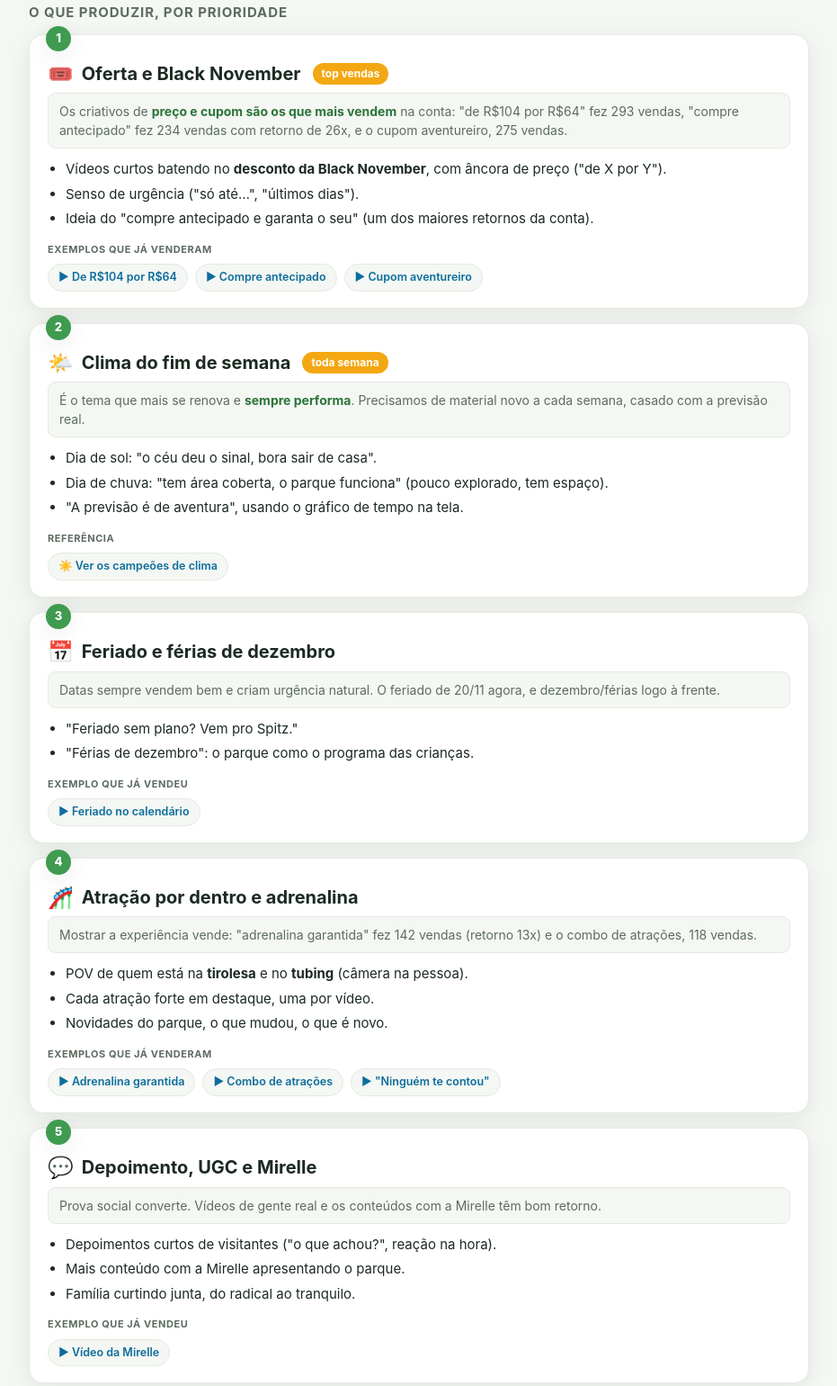
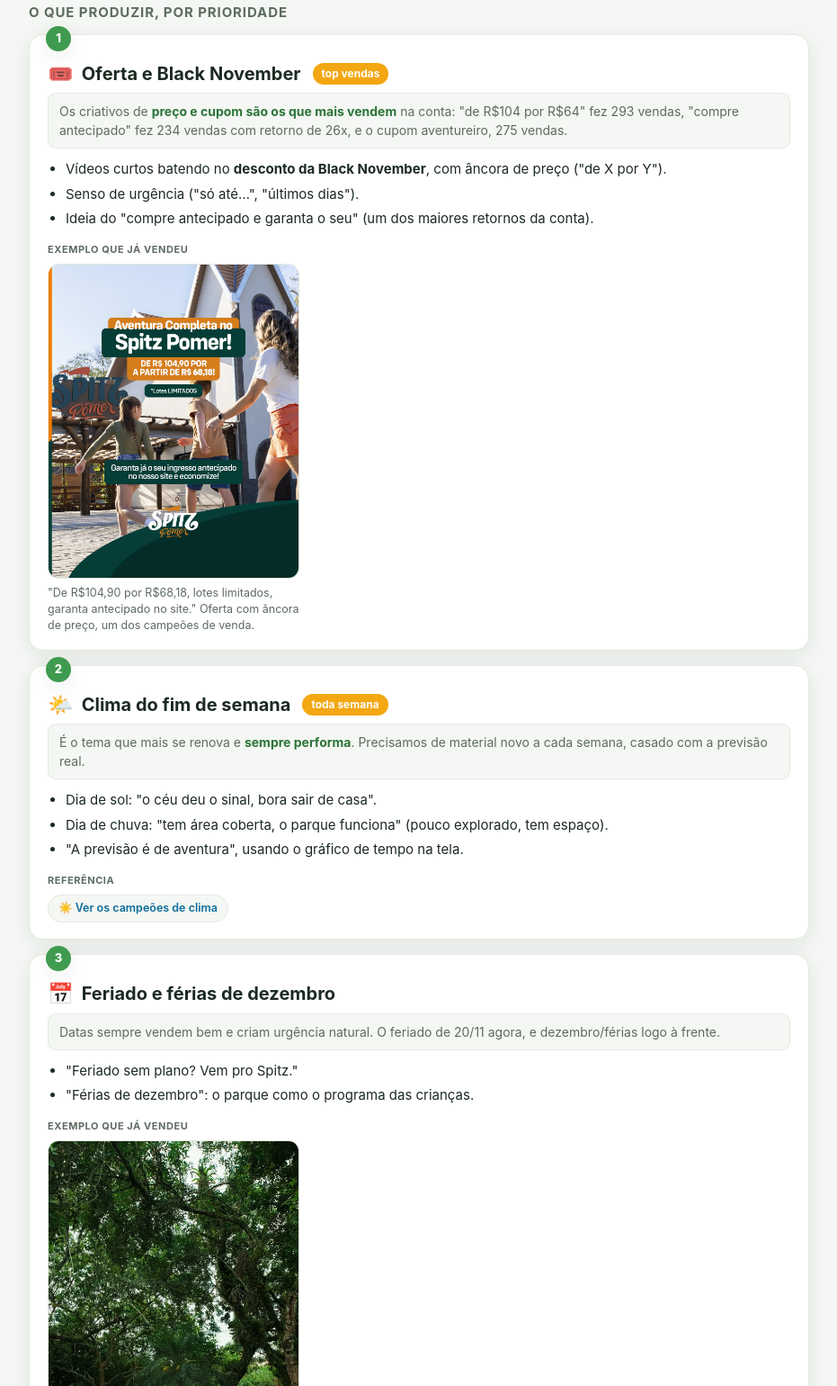
Before and after one commit to cardo-jpg/spitz-pauta-criativos, a plain HTML site: page index.html in a window 1280 px wide. Shown: the part 349-1889 px from the top of the page at 90% size, without its empty margins (174-1105 px from the left). Drawn offline with Linux system fonts and the light colour scheme.

Commit message:
Referencias com capa real (abre sem login)

```diff
--- a/index.html
+++ b/index.html
@@ -54,6 +54,9 @@
   .reflink{display:inline-flex;align-items:center;gap:5px;font-size:12.5px;font-weight:600;text-decoration:none;
     color:var(--sky-ink);background:var(--bg);border:1px solid var(--line);border-radius:999px;padding:5px 11px}
   .reflink:hover{border-color:var(--sky)}
+  .refimg{margin:0;max-width:280px}
+  .refimg img{width:100%;border-radius:12px;display:block;border:1px solid var(--line)}
+  .refimg figcaption{font-size:12.5px;color:var(--muted);margin-top:7px;line-height:1.45}
   .pill{display:inline-block;font-size:12px;font-weight:700;color:#fff;background:var(--sun);
     border-radius:999px;padding:3px 10px;margin-left:4px;vertical-align:middle}
   .specs{display:grid;grid-template-columns:repeat(auto-fit,minmax(220px,1fr));gap:12px}
@@ -93,10 +96,11 @@
       <li>Ideia do "compre antecipado e garanta o seu" (um dos maiores retornos da conta).</li>
     </ul>
     <div class="refs">
-      <span class="lbl">Exemplos que já venderam</span>
-      <a class="reflink" href="https://fb.me/2cVfnntIHkRylx8" target="_blank" rel="noopener">▶ De R$104 por R$64</a>
-      <a class="reflink" href="https://fb.me/1Z1ngvFUpfp9HTp" target="_blank" rel="noopener">▶ Compre antecipado</a>
-      <a class="reflink" href="https://fb.me/28Y8sREuLdFWpgn" target="_blank" rel="noopener">▶ Cupom aventureiro</a>
+      <span class="lbl">Exemplo que já vendeu</span>
+      <figure class="refimg">
+        <img src="capas_ref/oferta_104.jpg" alt="Criativo de oferta campeao" loading="lazy">
+        <figcaption>"De R$104,90 por R$68,18, lotes limitados, garanta antecipado no site." Oferta com âncora de preço, um dos campeões de venda.</figcaption>
+      </figure>
     </div>
   </div>
 
@@ -125,7 +129,10 @@
     </ul>
     <div class="refs">
       <span class="lbl">Exemplo que já vendeu</span>
-      <a class="reflink" href="https://fb.me/1VX69JXwvlxz1v5" target="_blank" rel="noopener">▶ Feriado no calendário</a>
+      <figure class="refimg">
+        <img src="capas_ref/feriado.jpg" alt="Criativo de feriado campeao" loading="lazy">
+        <figcaption>"Feriado chegando e você sem plano? Vem pro Spitz Pomer! Um dia inteiro de aventura pra família toda. Garanta seu Passaporte e aproveita o feriadão."</figcaption>
+      </figure>
     </div>
   </div>
 
@@ -138,12 +145,6 @@
       <li>Cada atração forte em destaque, uma por vídeo.</li>
       <li>Novidades do parque, o que mudou, o que é novo.</li>
     </ul>
-    <div class="refs">
-      <span class="lbl">Exemplos que já venderam</span>
-      <a class="reflink" href="https://fb.me/2nvgBOfBfbz8UYQ" target="_blank" rel="noopener">▶ Adrenalina garantida</a>
-      <a class="reflink" href="https://fb.me/CPsMrXzt9gQGSID" target="_blank" rel="noopener">▶ Combo de atrações</a>
-      <a class="reflink" href="https://fb.me/28tFzuamD7AyaXG" target="_blank" rel="noopener">▶ "Ninguém te contou"</a>
-    </div>
   </div>
 
   <div class="card">
@@ -155,10 +156,6 @@
       <li>Mais conteúdo com a Mirelle apresentando o parque.</li>
       <li>Família curtindo junta, do radical ao tranquilo.</li>
     </ul>
-    <div class="refs">
-      <span class="lbl">Exemplo que já vendeu</span>
-      <a class="reflink" href="https://fb.me/2JqF2ngyd6zjExh" target="_blank" rel="noopener">▶ Vídeo da Mirelle</a>
-    </div>
   </div>
 
   <h2>Regras técnicas (o que faz render)</h2>
```
Also changed, not shown: pauta_doc.html (+12 -15 lines), capas_ref/feriado.jpg (added), capas_ref/oferta_104.jpg (added).
